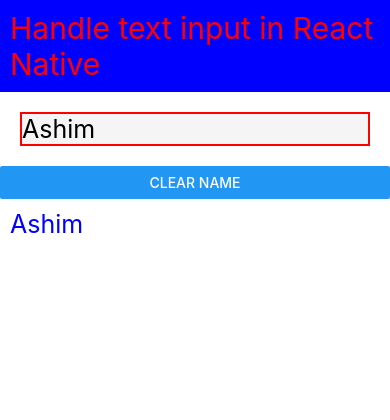
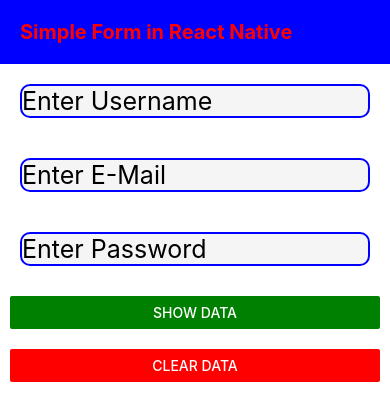
Before and after one commit to ashimaakash03/react-native-series, a React Native app: screen / in a window 390 px wide. Shown: the top 420 px of the page. Built offline with nearby package versions, Linux system fonts and the light colour scheme.

Commit message:
demonstrated simple input form

```diff
--- a/App.tsx
+++ b/App.tsx
@@ -3,29 +3,57 @@
 import { Text, View, StyleSheet, TextInput, Button } from 'react-native';
 
 const App = (): React.JSX.Element => {
-const [name, setName]= useState('Ashim');
+
+const resetForm= () =>{
+    setUserData(false);
+    setUsername('');
+    setEmail('');
+    setPassword('');
+}
+
+const [username, setUsername]= useState('');
+const [email, setEmail]= useState('');
+const [password, setPassword]= useState('');
+const [userdata, setUserData]= useState(false)
+
   return (
     <>
       <View>
         <Text
           style={{
-            fontSize: 30,
+            fontSize: 20,
+            fontWeight: 700,
             color: '#f00',
             backgroundColor: '#00f',
-            padding: 10,
+            padding: 20,
           }}>
-          Handle text input in React Native
+          Simple Form in React Native
         </Text>
-        <TextInput style={styles.textInput} placeholder='Enter Name' onChangeText={(value)=> setName(value)} value={name}/>
-        <Button title='Clear Name' onPress={()=> setName('')} />
-        <Text style={{fontSize:25, color: 'blue', margin: 10}}>{name}</Text>
+        <TextInput placeholder='Enter Username' style={styles.textInput} onChangeText={(text)=> setUsername(text)} value={username}/>
+        <TextInput placeholder='Enter E-Mail' style={styles.textInput} onChangeText={(text)=> setEmail(text)} value={email}/>
+        <TextInput placeholder='Enter Password' style={styles.textInput} secureTextEntry={true} onChangeText={(text)=> setPassword(text)} value={password}/>
+        <View style={{margin: 10}}>
+        <Button title='show data' color='green' onPress={()=> setUserData(true)}/>
+        </View>
+        <View style={{margin: 10}}>
+        <Button title='clear data' color='red' onPress={()=> resetForm()}/>
+        </View>
+        <View style=
+        {{fontSize: 30, margin: 20, color:'blue'}}>
+        {userdata ? <View>
+        <Text> {username} </Text>
+        <Text>{email}</Text>
+        <Text>{password}</Text>
+        <Text>{userdata}</Text>
+        </View>: null}
+        </View>
       </View>
     </>
   );
 };
 
 const styles= StyleSheet.create({
-    textInput:{fontSize:25, backgroundColor: 'whitesmoke', margin: 20, borderColor: 'red', borderWidth: 2}
+    textInput:{fontSize:25, backgroundColor: 'whitesmoke', margin: 20, borderColor: 'blue', borderWidth: 2, borderRadius: 10, textAlignVertical: 'center'}
 })
 
 export default App;
```
